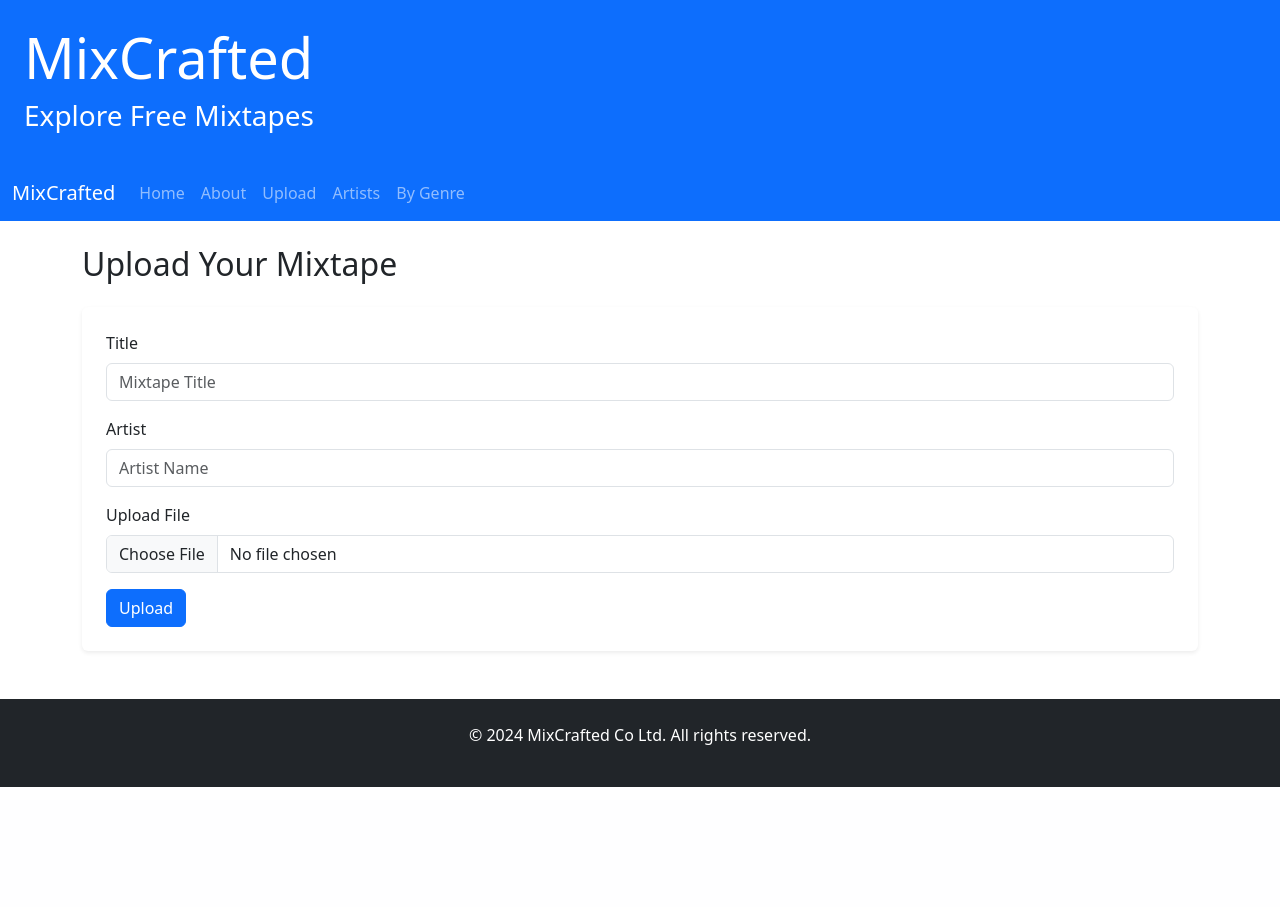
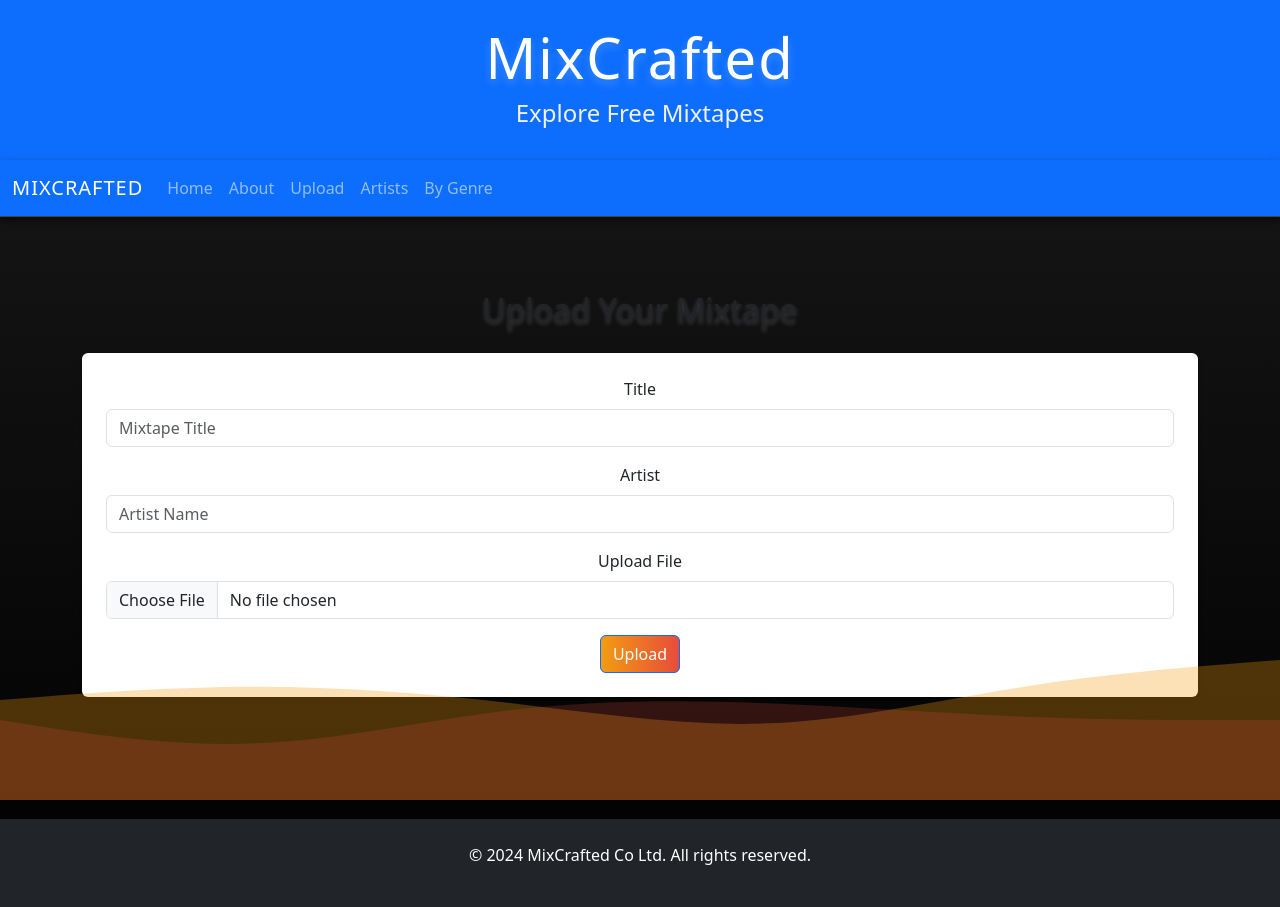
Before and after one commit to Joshkaki00/Bootstrap-Sprint-v2, a Flask app: page /upload in a window 1280 px wide. Before the commit the page ends 787 px from the top, so only its background shows below. Run offline with Flask 3, Linux system fonts and the light colour scheme; some libraries are stand-ins or nearby versions.

Commit message:
edit styles and templates

```diff
--- a/static/styles.css
+++ b/static/styles.css
@@ -1,44 +1,132 @@
-header {
-    background-color: #007bff; /* Bootstrap primary color */
-    color: #fff;
-    padding: 20px;
-    text-align: left;
+/* General Styling */
+body {
+    background: linear-gradient(to bottom, #1a1a1a, #000); /* Dark gradient background */
+    color: #ffffff; /* White text */
+    font-family: 'Roboto', sans-serif; /* Modern sans-serif font */
+    margin: 0;
+    padding: 0;
 }
 
-.container {
-    width: 80%;
-    margin: 20px auto;
+/* Header Styling */
+header {
+    background: transparent; /* Allow the gradient to show */
+    text-align: center;
+    padding: 20px;
 }
 
-.mixtape {
-    background-color: #fff;
-    padding: 20px;
-    margin-bottom: 20px;
-    box-shadow: 0 0 10px rgba(0, 0, 0, 0.1);
+header h1 {
+    font-size: 3rem;
+    color: #ffffff;
+    text-shadow: 0 4px 8px rgba(255, 255, 255, 0.2);
+    letter-spacing: 2px;
 }
 
-.mixtape h2 {
-    margin-top: 0;
+header h3 {
+    font-size: 1.5rem;
+    color: #f1f1f1;
 }
 
-.mixtape audio {
-    width: 100%;
-    margin-top: 10px;
+/* Navigation Bar */
+.navbar {
+    background-color: #000; /* Dark background */
+    border-bottom: 1px solid #444;
+    box-shadow: 0 4px 8px rgba(0, 0, 0, 0.5);
+}
+
+.navbar-brand {
+    font-size: 1.8rem;
+    color: #fff;
+    text-transform: uppercase;
+    letter-spacing: 1px;
+}
+
+.nav-link {
+    color: #aaa;
+    transition: color 0.3s ease;
+}
+
+.nav-link:hover {
+    color: #f39c12; /* Bright accent color */
+}
+
+/* Main Container */
+main {
+    text-align: center;
+    padding: 50px 20px;
+}
+
+h2 {
+    font-size: 2.5rem;
+    color: #ffffff;
+    margin-bottom: 20px;
+    text-shadow: 0 2px 4px rgba(255, 255, 255, 0.2);
+}
+
+/* Card Styling */
+.card {
+    background: #1c1c1c; /* Dark background for cards */
+    border: none;
+    border-radius: 10px;
+    box-shadow: 0 8px 20px rgba(0, 0, 0, 0.5);
+    transition: transform 0.3s ease, box-shadow 0.3s ease;
+}
+
+.card:hover {
+    transform: translateY(-10px);
+    box-shadow: 0 12px 30px rgba(255, 255, 255, 0.2);
+}
+
+.card-img-top {
+    border-radius: 10px 10px 0 0;
 }
 
 .card-title {
-    font-size: 1.5rem;
-    margin-bottom: 10px;
+    font-size: 1.8rem;
+    color: #fff;
 }
 
 .card-text {
-    font-size: 1rem;
-    color: #6c757d; /* Bootstrap secondary text color */
+    font-size: 1.2rem;
+    color: #ccc;
 }
 
+/* Buttons */
+button, .btn {
+    background: linear-gradient(to right, #f39c12, #e74c3c);
+    border: none;
+    color: #fff;
+    font-size: 1rem;
+    padding: 10px 20px;
+    border-radius: 25px;
+    cursor: pointer;
+    transition: background 0.3s ease, transform 0.3s ease;
+}
+
+button:hover, .btn:hover {
+    transform: scale(1.1);
+    background: linear-gradient(to right, #e67e22, #c0392b);
+}
+
+/* Footer */
 footer {
-    background-color: #343a40; /* Bootstrap dark color */
-    color: #fff;
+    background: #1a1a1a;
     padding: 20px;
     text-align: center;
+    color: #aaa;
 }
+
+/* Waveform Visualization */
+.waveform-svg {
+    position: absolute;
+    bottom: 0;
+    left: 0;
+    width: 100%;
+    height: 200px; /* Adjust height as needed */
+    z-index: 1;
+    overflow: hidden;
+}
+
+.waveform-svg svg {
+    width: 100%;
+    height: 100%;
+}
--- a/templates/about.html
+++ b/templates/about.html
@@ -8,6 +8,11 @@
     <link href="https://cdn.jsdelivr.net/npm/bootstrap@5.3.3/dist/css/bootstrap.min.css" rel="stylesheet" integrity="sha384-QWTKZyjpPEjISv5WaRU9OFeRpok6YctnYmDr5pNlyT2bRjXh0JMhjY6hW+ALEwIH" crossorigin="anonymous">
 </head>
 <body>
+<div class="waveform-svg">
+    <svg xmlns="http://www.w3.org/2000/svg" viewBox="0 0 1440 320">
+        <path fill="#fff" fill-opacity="0.1" d="M0,160L30,176C60,192,120,224,180,224C240,224,300,192,360,181.3C420,171,480,181,540,165.3C600,149,660,107,720,96C780,85,840,107,900,128C960,149,1020,171,1080,165.3C1140,160,1200,128,1260,122.7C1320,117,1380,139,1410,149.3L1440,160L1440,320L1410,320C1380,320,1320,320,1260,320C1200,320,1140,320,1080,320C1020,320,960,320,900,320C840,320,780,320,720,320C660,320,600,320,540,320C480,320,420,320,360,320C300,320,240,320,180,320C120,320,60,320,30,320L0,320Z"></path>
+    </svg>
+</div>
 <header class="bg-primary text-white p-4">
     <h1 class="display-4">MixCrafted</h1>
     <h3>Explore Free Mixtapes</h3>
--- a/templates/upload.html
+++ b/templates/upload.html
@@ -8,6 +8,12 @@
         <title>Upload Your Mixtape</title>
     </head>
     <body>
+    <div class="waveform-svg">
+        <svg xmlns="http://www.w3.org/2000/svg" viewBox="0 0 1440 320" preserveAspectRatio="none">
+            <path fill="#f39c12" fill-opacity="0.3" d="M0,160L48,154.7C96,149,192,139,288,138.7C384,139,480,149,576,165.3C672,181,768,203,864,197.3C960,192,1056,160,1152,138.7C1248,117,1344,107,1392,101.3L1440,96L1440,320L1392,320C1344,320,1248,320,1152,320C1056,320,960,320,864,320C768,320,672,320,576,320C480,320,384,320,288,320C192,320,96,320,48,320L0,320Z"></path>
+            <path fill="#e74c3c" fill-opacity="0.2" d="M0,192L48,202.7C96,213,192,235,288,229.3C384,224,480,192,576,176C672,160,768,160,864,165.3C960,171,1056,181,1152,186.7C1248,192,1344,192,1392,192L1440,192L1440,320L1392,320C1344,320,1248,320,1152,320C1056,320,960,320,864,320C768,320,672,320,576,320C480,320,384,320,288,320C192,320,96,320,48,320L0,320Z"></path>
+        </svg>
+    </div>
     <header class="bg-primary text-white p-4">
         <h1 class="display-4">MixCrafted</h1>
         <h3>Explore Free Mixtapes</h3>
@@ -32,7 +38,7 @@
     <main class="container my-4">
         <section class="mb-5">
             <h2 class="h2 mb-4">Upload Your Mixtape</h2>
-                <form class="bg-white p-4 rounded shadow-sm">
+            <form class="bg-white p-4 rounded shadow-sm" action="/upload" method="post" enctype="multipart/form-data">
                 <div class="mb-3">
                     <label for="title" class="form-label">Title</label>
                     <input type="text" class="form-control" id="title" placeholder="Mixtape Title">
@@ -45,7 +51,7 @@
                     <label for="file" class="form-label">Upload File</label>
                     <input type="file" class="form-control" id="file">
                 </div>
-                    <button type="button" class="btn btn-primary">Upload</button>
+                <button type="submit" class="btn btn-primary">Upload</button>
             </form>
         </section>
     </main>
```
Also changed, not shown: templates/index.html (+8 -2 lines). Lines whose indentation alone changed are shown as unchanged.
